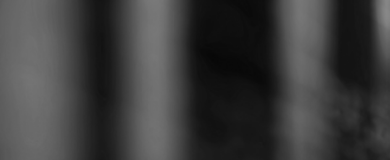
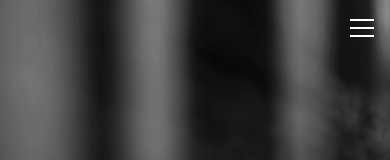
Before and after one commit to dimapashchenko1/resume, a React (Create React App) app: page / in a window 390 px wide. Shown: the top 160 px of the page. Built offline with nearby package versions, Linux system fonts and the light colour scheme; a web font is replaced by a local one.

Commit message:
home fix

```diff
--- a/src/component/Home/Home.jsx
+++ b/src/component/Home/Home.jsx
@@ -1,11 +1,28 @@
 import css from './Home.module.css';
 import { Nav, Social } from "../indeх";
-// import Social from '../Social';
+import React from 'react';
+import svg from '../../image/svg/home.svg';
+
+import Modal from '../MenuMobile/Modal';
+import useModal from '../MenuMobile/useModal';
 
 function Home() {
+  const { isShowingModal, toggle, handleBackdropClick } = useModal();
   return (
     <div className={css.home__container}>
+      <div className={css.home__modal}>
+    <svg className={css.home__menu}  onClick={() => toggle()} width="32" height="32">
+        <use href={`${svg}#icon-menu`}></use>
+      </svg>
+    {isShowingModal && (
+          <Modal
+            closeModal={toggle}
+            handleBackdropClick={handleBackdropClick}
+          />
+        )}
+    </div>
       <div className={css.home}>
+
     <h1 className={css.home__title}>Dmytro Pashchenko</h1>
     <p className={css.home__text}>I am a Junior Full Stack developer from Kiev, Ukraine</p>
     <div className={css.home__nav}><Nav/></div>
--- a/src/component/Home/Home.module.css
+++ b/src/component/Home/Home.module.css
@@ -1,3 +1,27 @@
+.home__menu {
+  display: none;
+  fill: white;
+}
+.home__modal {
+  position: absolute;
+  top: 12px;
+  right: 12px;
+}
+.home__title {
+  display: block;
+  transition: ease-in-out 1s;
+}
+@media (max-width: 767px) {
+  .home__nav {
+    display: none;
+  }
+  .home__menu {
+    display: block;
+}
+.home__social {
+  margin-top: 30px;
+}
+}
 .home__container {
   height: 100vh;
   display: flex;
```
